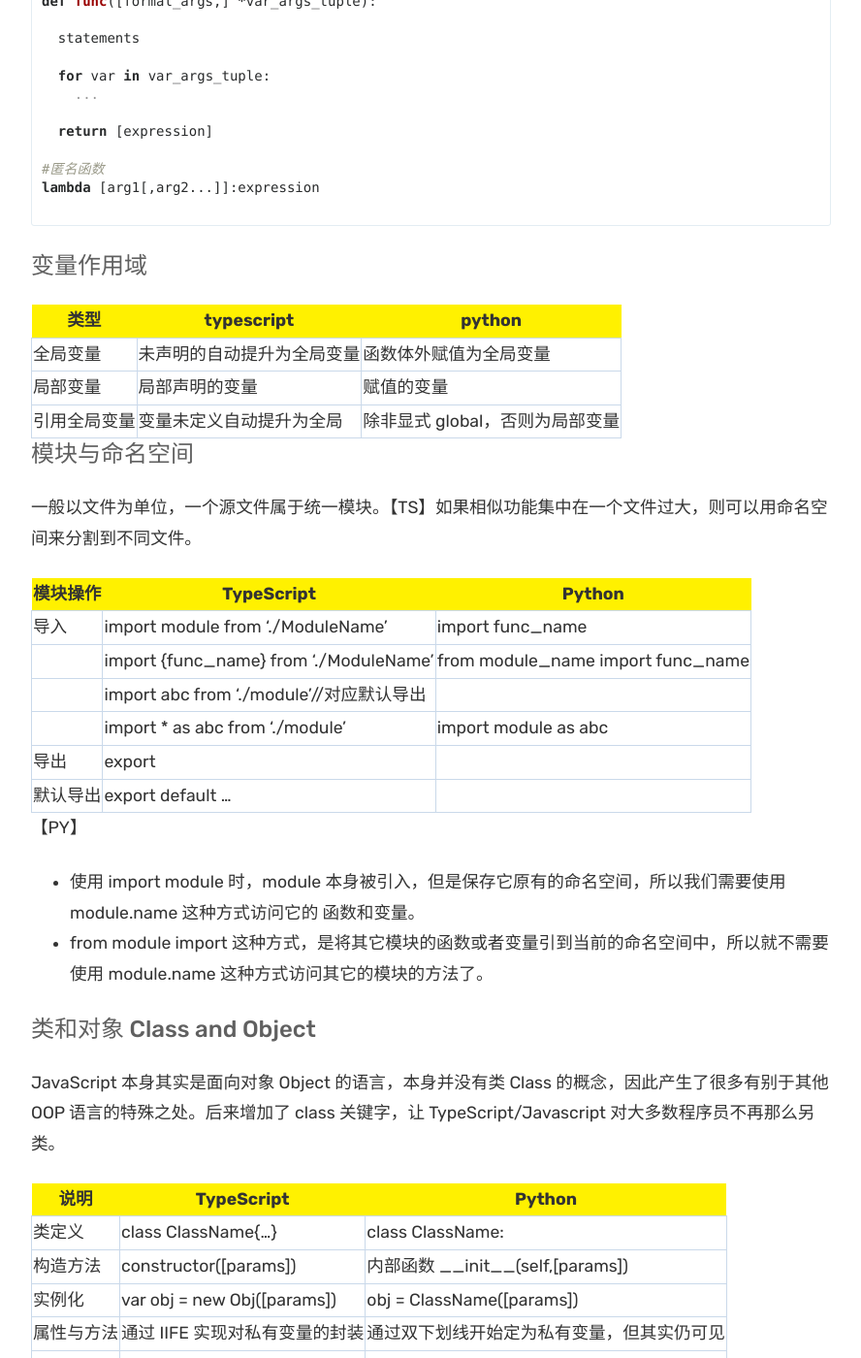
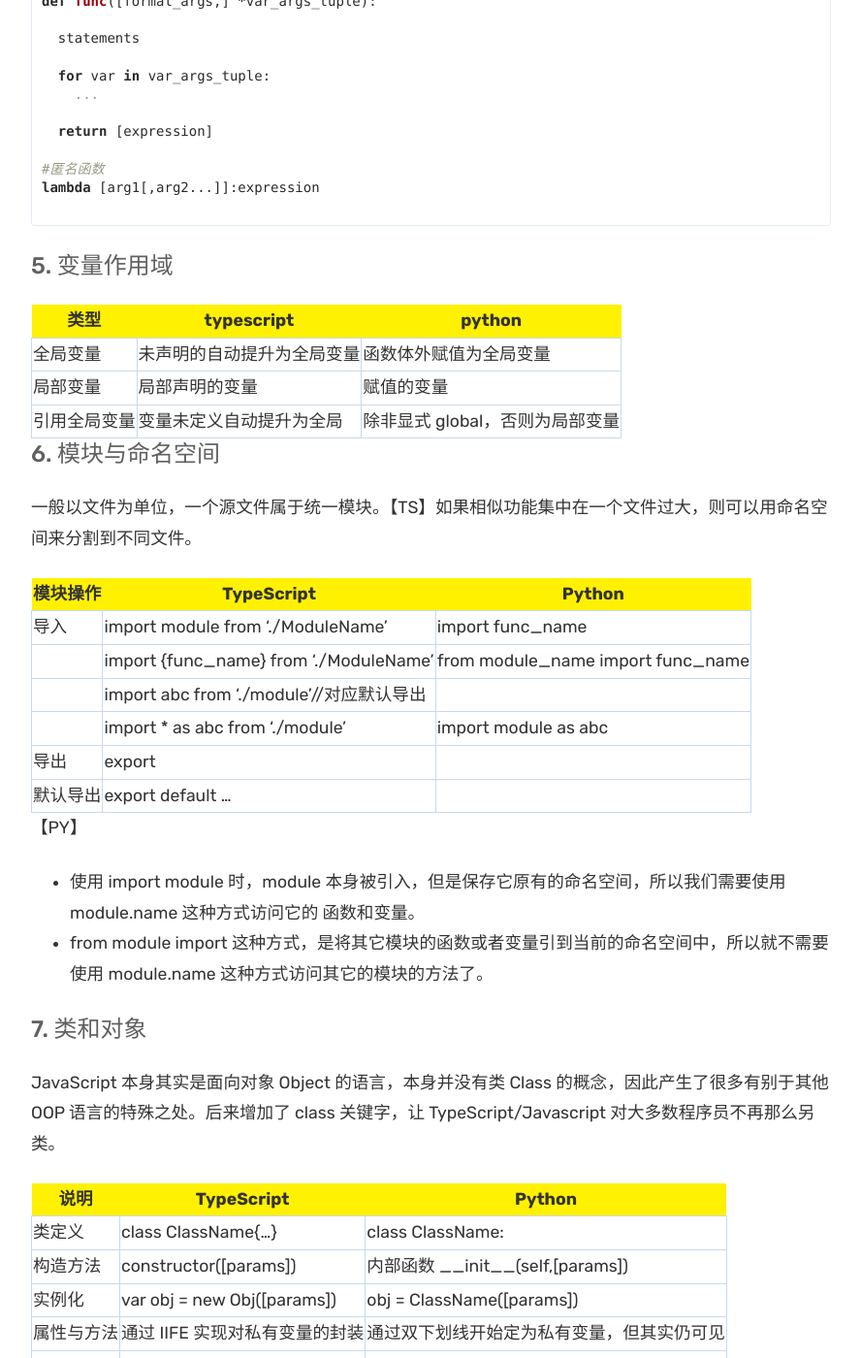
Before and after one commit to yxdt/yxdt.github.io, a Jekyll site: the page built from _posts/2020-05-21-PythonVSTypeScript.markdown, in a window 1280 px wide and 1400 px high, scrolled down 4975 px. Shown: the whole window at 97% size, without its empty margins (338-1226 px from the left). Built offline with Jekyll 4.4.1, drawn with Linux system fonts in a browser that asks for light colours; comment, search, counter and statistics services are not loaded; some of the changed text lies outside the part shown.

Commit message:
more style

````diff
--- a/_posts/2020-05-21-PythonVSTypeScript.markdown
+++ b/_posts/2020-05-21-PythonVSTypeScript.markdown
@@ -222,7 +222,7 @@ lambda [arg1[,arg2...]]:expression
 
 ```
 
-## 变量作用域
+## 5. 变量作用域
 
 | 类型         | typescript                 | python                          |
 | ------------ | -------------------------- | ------------------------------- |
@@ -230,7 +230,7 @@ lambda [arg1[,arg2...]]:expression
 | 局部变量     | 局部声明的变量             | 赋值的变量                      |
 | 引用全局变量 | 变量未定义自动提升为全局   | 除非显式 global，否则为局部变量 |
 
-## 模块与命名空间
+## 6. 模块与命名空间
 
 一般以文件为单位，一个源文件属于统一模块。【TS】如果相似功能集中在一个文件过大，则可以用命名空间来分割到不同文件。
 
@@ -248,7 +248,7 @@ lambda [arg1[,arg2...]]:expression
 - 使用 import module 时，module 本身被引入，但是保存它原有的命名空间，所以我们需要使用 module.name 这种方式访问它的 函数和变量。
 - from module import 这种方式，是将其它模块的函数或者变量引到当前的命名空间中，所以就不需要使用 module.name 这种方式访问其它的模块的方法了。
 
-## 类和对象 Class and Object
+## 7. 类和对象
 
 JavaScript 本身其实是面向对象 Object 的语言，本身并没有类 Class 的概念，因此产生了很多有别于其他 OOP 语言的特殊之处。后来增加了 class 关键字，让 TypeScript/Javascript 对大多数程序员不再那么另类。
 
````
Also changed, not shown: other parts of _posts/2020-05-21-PythonVSTypeScript.markdown (+4 -4 lines).
